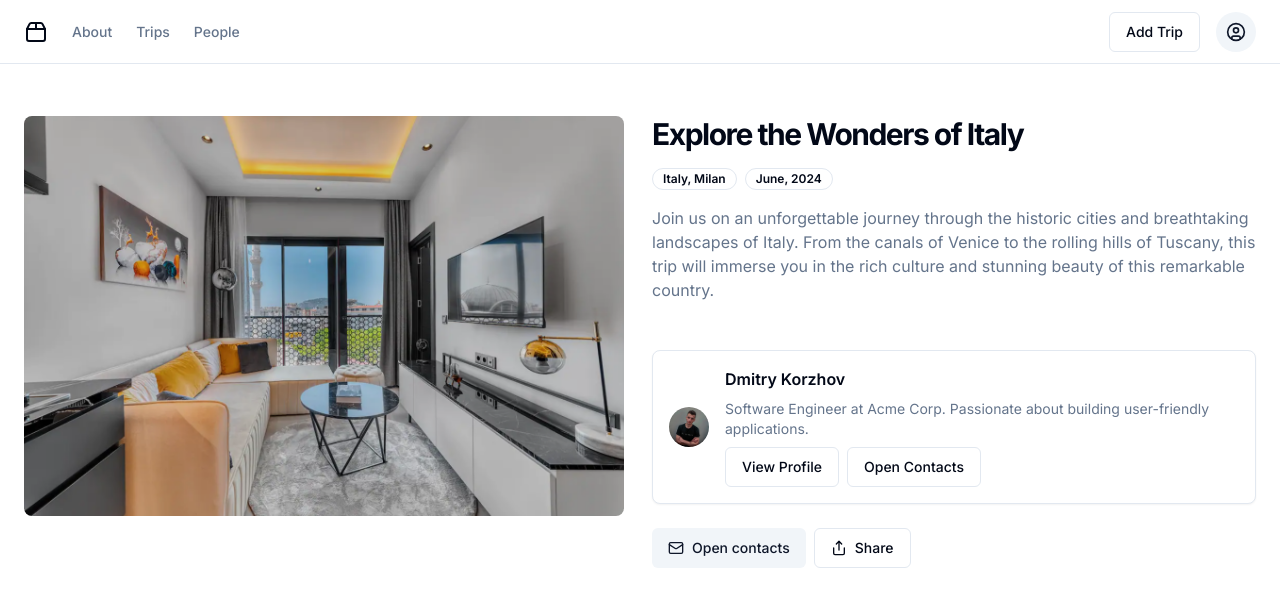
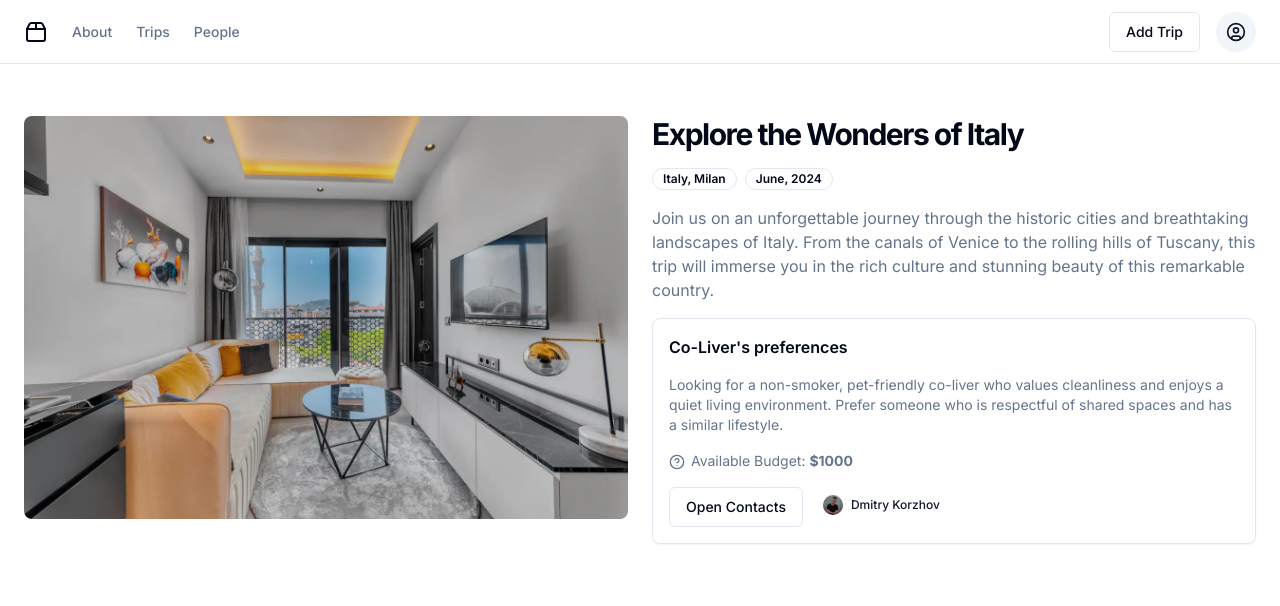
Before and after one commit to diko0071/share_trips, a Next.js app in the folder frontend/: page /listing-detail in a window 1280 px wide. Shown: the top 606 px of the page. Built offline with nearby package versions, Linux system fonts and the light colour scheme.

Commit message:
finished front for creation and detail of trip's pages

```diff
--- a/frontend/app/components/listing/listing-detail.tsx
+++ b/frontend/app/components/listing/listing-detail.tsx
@@ -1,78 +1,96 @@
-import { CalendarDays, DollarSign, User, MapPin, Mail, Share } from "lucide-react"
+import { CalendarDays, DollarSign, User, MapPin, Mail, Share, CircleHelp, MoveLeft} from "lucide-react"
 import Link from "next/link"
 import { Button } from "@/components/ui/button"
 import { Card, CardHeader, CardContent, CardFooter, CardTitle } from "@/components/ui/card"
 import { Badge } from "@/components/ui/badge"
 import { Avatar, AvatarImage, AvatarFallback } from "@/components/ui/avatar"
+import {
+  HoverCard,
+  HoverCardContent,
+  HoverCardTrigger,
+} from "@/components/ui/hover-card"
+
+const TRIP_DETAILS = {
+  title: "Explore the Wonders of Italy",
+  location: "Italy, Milan",
+  date: "June, 2024",
+  description: `Join us on an unforgettable journey through the historic cities and breathtaking landscapes of Italy. From
+  the canals of Venice to the rolling hills of Tuscany, this trip will immerse you in the rich culture and
+  stunning beauty of this remarkable country.`
+};
+
+const USER_DETAILS = {
+  preferencesTitle: "Co-Liver's preferences",
+  preferencesDescription: `Looking for a non-smoker, pet-friendly co-liver who values cleanliness and enjoys a quiet living environment. Prefer someone who is respectful of shared spaces and has a similar lifestyle.`,
+  splitOption: "$1000",
+  contactName: "Dmitry Korzhov"
+};
 
 export default function Component() {
   return (
-    <div className="grid grid-cols-1 gap-6 md:grid-cols-2">
-      <div>
-        <div className="grid gap-6">
+    <div className="grid grid-cols-1 gap-6 lg:grid-cols-2">
+     <div className="flex flex-col items-start">
         <img
           src="/photo2.png"
           alt="Trip Image"
           width={600}
           height={400}
-            className="rounded-lg object-cover aspect-[3/2]"
+          className="rounded-lg object-cover w-full aspect-[3/2]"
         />
       </div>
-      </div>
       <div>
-        <div className="grid gap-6">
+        <div className="grid gap-2">
           <div>
-            <h1 className="text-3xl font-bold tracking-tighter mb-4">Explore the Wonders of Italy</h1>
+            <h1 className="text-3xl font-bold tracking-tighter mb-4">{TRIP_DETAILS.title}</h1>
             <div className="flex gap-2">
               <Badge variant="outline" className="mb-4">
-                Italy, Milan
+                {TRIP_DETAILS.location}
               </Badge>
               <Badge variant="outline" className="mb-4">
-              June, 2024
+                {TRIP_DETAILS.date}
               </Badge>
             </div>
             <p className="text-muted-foreground">
-              Join us on an unforgettable journey through the historic cities and breathtaking landscapes of Italy. From
-              the canals of Venice to the rolling hills of Tuscany, this trip will immerse you in the rich culture and
-              stunning beauty of this remarkable country.
+              {TRIP_DETAILS.description}
             </p>
           </div>
           <div className="flex gap-4">
           </div>
           <Card className="flex items-center p-4 gap-4">
-              <Avatar className="h-10 w-10">
+              <div className="flex-1">
+                <div className="flex justify-between items-center">
+                  <div className="space-y-4">
+                    <h3 className="text-base font-semibold">{USER_DETAILS.preferencesTitle}</h3>
+                    <p className="text-muted-foreground text-sm">
+                      {USER_DETAILS.preferencesDescription}
+                    </p>
+                    <p className="text-muted-foreground text-sm">
+                      <HoverCard>
+                        <HoverCardTrigger className="hover:cursor-pointer">
+                          <CircleHelp className="inline w-4 h-4 mr-1.5" />
+                        </HoverCardTrigger>
+                        <HoverCardContent>
+                          <p>The number that {USER_DETAILS.contactName} is ready to pay for the trip.</p>
+                        </HoverCardContent>
+                      </HoverCard>
+                      Available Budget: <b>{USER_DETAILS.splitOption}</b>
+                    </p>
+                    <div className="flex gap-2">
+                      <Button variant="outline">
+                        Open Contacts
+                      </Button>
+                      <Button variant="link" size="sm" className="flex items-center gap-2">
+                        <Avatar className="w-5 h-5">
                           <AvatarImage src="/dima.jpeg" />
                           <AvatarFallback>D</AvatarFallback>
                         </Avatar>
-              <div className="flex-1">
-                <div className="flex justify-between items-center">
-                  <div className="space-y-2">
-                    <h3 className="text-base font-semibold">Dmitry Korzhov</h3>
-                    <p className="text-muted-foreground text-sm line-clamp-2">
-                      Software Engineer at Acme Corp. Passionate about building user-friendly applications.
-                    </p>
-                    <div className="flex gap-2">
-                      <Button variant="outline">
-                        View Profile
-                      </Button>
-                      <Button variant="outline">
-                        Open Contacts
+                        <p className="text-xs font-medium">{USER_DETAILS.contactName}</p>
                       </Button>
                     </div>
                   </div>
                 </div>
               </div>
             </Card>
-          <div className="flex gap-2">
-            <Button variant="secondary">
-              <Mail className="w-4 h-4 mr-2" />
-              Open contacts
-            </Button>
-            <Button variant="outline">
-              <Share className="w-4 h-4 mr-2" />
-              Share
-            </Button>
-          </div>
         </div>
       </div>
     </div>
--- /dev/null
+++ b/frontend/components/ui/hover-card.tsx
@@ -0,0 +1,29 @@
+"use client"
+
+import * as React from "react"
+import * as HoverCardPrimitive from "@radix-ui/react-hover-card"
+
+import { cn } from "@/lib/utils"
+
+const HoverCard = HoverCardPrimitive.Root
+
+const HoverCardTrigger = HoverCardPrimitive.Trigger
+
+const HoverCardContent = React.forwardRef<
+  React.ElementRef<typeof HoverCardPrimitive.Content>,
+  React.ComponentPropsWithoutRef<typeof HoverCardPrimitive.Content>
+>(({ className, align = "center", sideOffset = 4, ...props }, ref) => (
+  <HoverCardPrimitive.Content
+    ref={ref}
+    align={align}
+    sideOffset={sideOffset}
+    className={cn(
+      "z-50 w-64 rounded-md border bg-popover p-4 text-popover-foreground shadow-md outline-none data-[state=open]:animate-in data-[state=closed]:animate-out data-[state=closed]:fade-out-0 data-[state=open]:fade-in-0 data-[state=closed]:zoom-out-95 data-[state=open]:zoom-in-95 data-[side=bottom]:slide-in-from-top-2 data-[side=left]:slide-in-from-right-2 data-[side=right]:slide-in-from-left-2 data-[side=top]:slide-in-from-bottom-2",
+      className
+    )}
+    {...props}
+  />
+))
+HoverCardContent.displayName = HoverCardPrimitive.Content.displayName
+
+export { HoverCard, HoverCardTrigger, HoverCardContent }
--- a/frontend/package.json
+++ b/frontend/package.json
@@ -13,6 +13,7 @@
     "@radix-ui/react-checkbox": "^1.1.1",
     "@radix-ui/react-dialog": "^1.1.1",
     "@radix-ui/react-dropdown-menu": "^2.1.1",
+    "@radix-ui/react-hover-card": "^1.1.1",
     "@radix-ui/react-label": "^2.1.0",
     "@radix-ui/react-popover": "^1.1.1",
     "@radix-ui/react-select": "^2.1.1",
```
Also changed, not shown: frontend/app/components/listing/create-listing.tsx (+55 -32 lines), 1 other file (tests, documents, lock files or other folders). Lines whose indentation alone changed are shown as unchanged.
